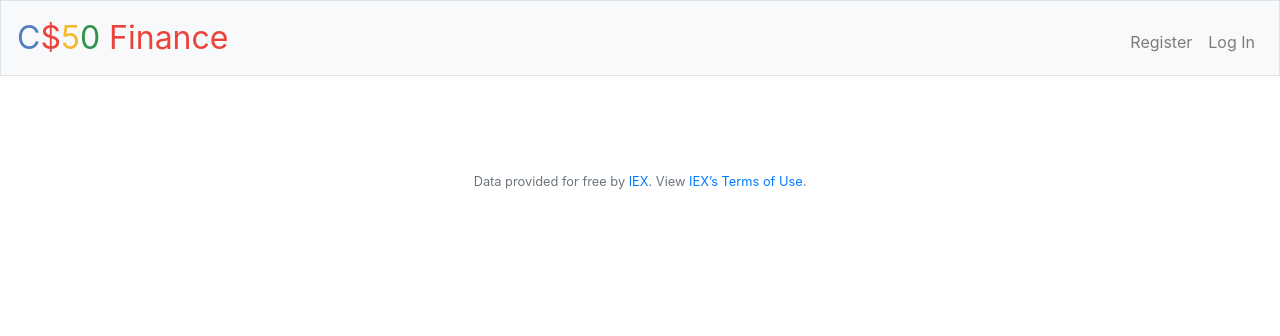
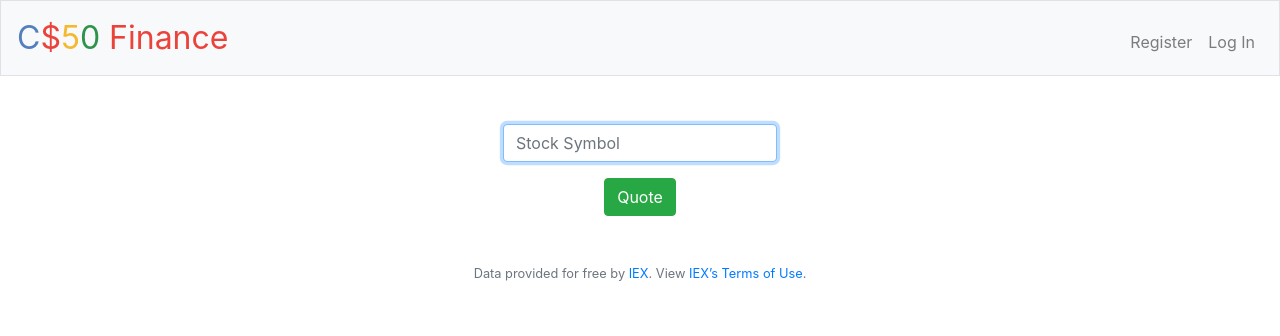
Before and after one commit to gianmillare/Web-Finance, a Flask app: template finance/templates/quote.html in a window 1280 px wide. Shown: the top 336 px of the page. Run offline with Flask 2, Linux system fonts and the light colour scheme; the template is opened without the code that fills it, so the values that code supplies are empty; some libraries are stand-ins or nearby versions.

Commit message:
completed quote and quoteed html files. completed quote function to return user-directed quote

```diff
--- a/finance/application.py
+++ b/finance/application.py
@@ -113,7 +113,17 @@ def logout():
 @login_required
 def quote():
     """Get stock quote."""
-    return apology("TODO")
+    if request.method == "GET":
+        return render_template("quote.html")
+    else:
+        if request.form.get("stock") == "":
+            return apology("you must enter a valid stock symbol.", 403)
+        else:
+            stock_symbol = request.form.get("stock").upper()
+            stock_search = lookup(stock_symbol)
+            if stock_search is None:
+                return apology("you must enter a valid stock symbol.", 403)
+            return render_template("quoted.html", stock_info={"name": stock_search['name'], "symbol": stock_search['symbol'], "price": usd(stock_search['price'])})
 
 
 @app.route("/register", methods=["GET", "POST"])
--- a/finance/templates/quote.html
+++ b/finance/templates/quote.html
@@ -6,6 +6,11 @@
 
 {% block main %}
     <form action="/quote" method="POST">
+        <div class="form-group">
+            <input class="form-control" name="stock" type="text" placeholder="Stock Symbol" autofocus>
+        </div>
+
+        <button class="btn btn-success">Quote</button>
 
     </form>
 {% endblock %}
```
Also changed, not shown: finance/templates/quoted.html (added, +11 -0 lines).
